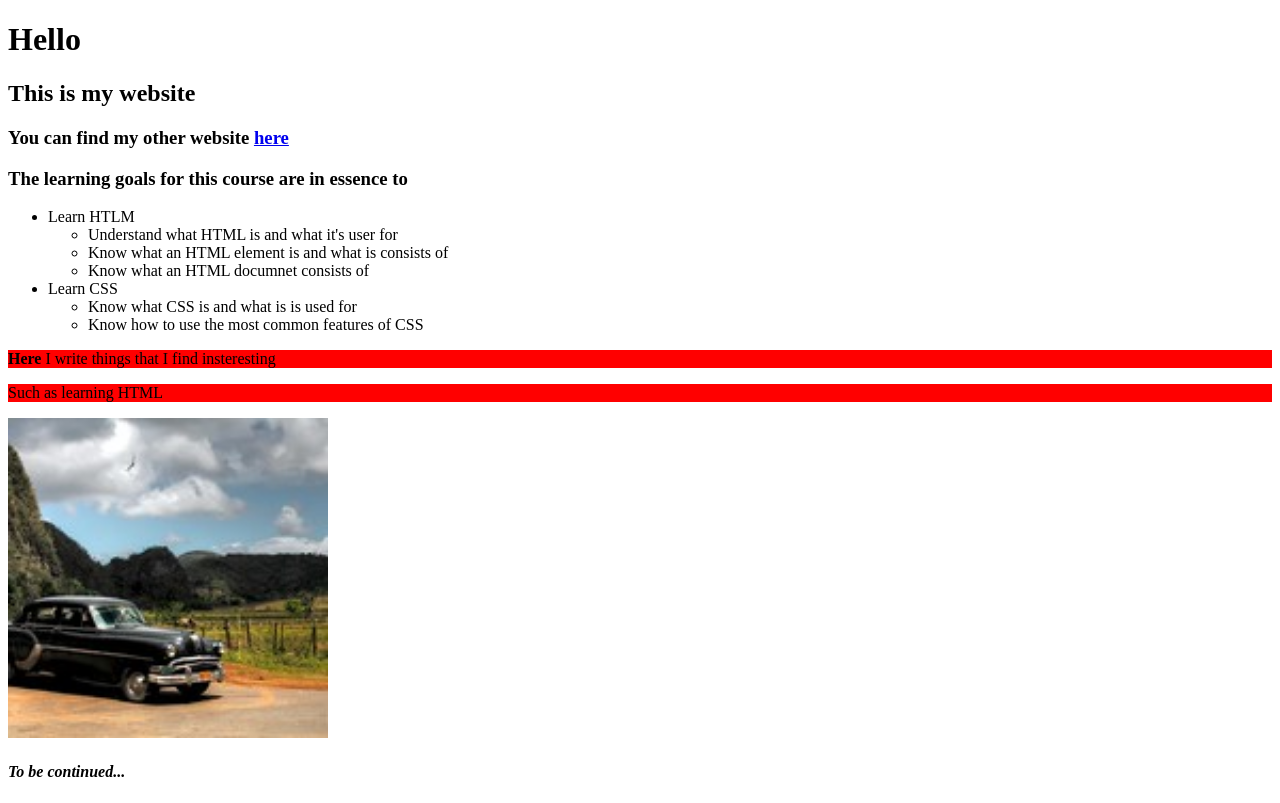
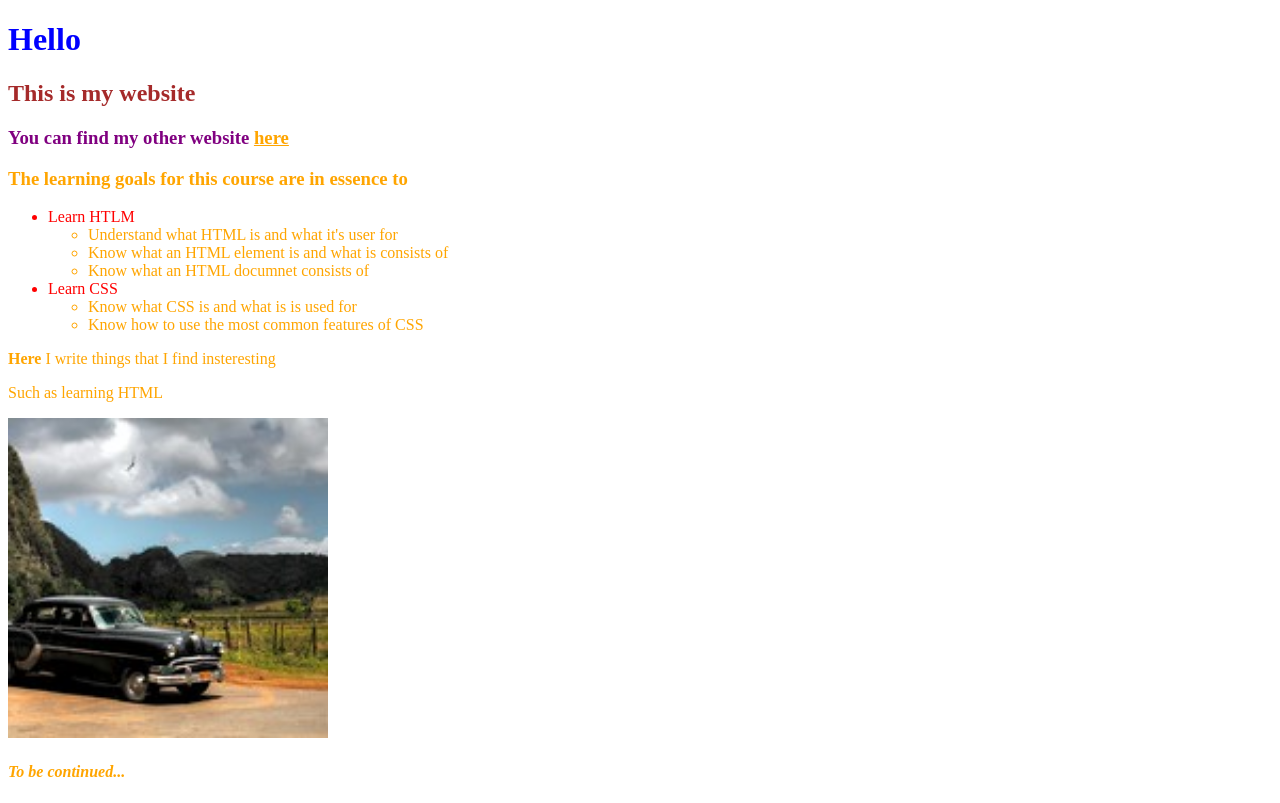
Before and after one commit to BorisVer/lapio-website, a plain HTML site: page lapio-website/index.html in a window 1280 px wide. Drawn offline with Linux system fonts and the light colour scheme.

Commit message:
Part 3, add eigth exercise

```diff
--- a/lapio-website/index.html
+++ b/lapio-website/index.html
@@ -8,28 +8,28 @@
 </head>
 
 <body>
-  <h1>Hello</h1>
-  <h2><strong>This is my website</strong></h2>
-  <h3>You can find my other website <a href="index2.html">here</a></h3>
-  <h3><strong>The learning goals for this course are in essence to</strong></h3>
+  <h1 class="blue">Hello</h1>
+  <h2 class="brown"><strong>This is my website</strong></h2>
+  <h3 class="purple">You can find my other website <a class="orange" href="index2.html">here</a></h3>
+  <h3 class="orange"><strong>The learning goals for this course are in essence to</strong></h3>
   <ul>
-    <li>Learn HTLM</li>
-    <ul>
+    <li class="red">Learn HTLM</li>
+    <ul class="orange">
       <li>Understand what HTML is and what it's user for</li>
       <li>Know what an HTML element is and what is consists of</li>
       <li>Know what an HTML documnet consists of</li>
     </ul>
-    <li>Learn CSS</li>
-    <ul>
+    <li class="red">Learn CSS</li>
+    <ul class="orange">
       <li>Know what CSS is and what is is used for</li>
       <li>Know how to use the most common features of CSS</li>
     </ul>
   </ul>
-  <p><strong>Here</strong> I write things that I find insteresting</p>
-  <p>Such as learning HTML</p>
+  <p class="orange"><strong>Here</strong> I write things that I find insteresting</p>
+  <p class="orange">Such as learning HTML</p>
   <!-- A picture of a old car in cuba -->
   <img src="assets/cubancar.jpg" alt="Cuban Car" height="320">
-  <h4><em>To be continued...</em></p>
+  <h4 class="orange"><em>To be continued...</em></p>
 </body>
 
 </html>
--- a/lapio-website/style.css
+++ b/lapio-website/style.css
@@ -1 +1,15 @@
-p {background-color: red;}
+.orange {
+    color: orange;
+}
+.blue {
+    color: blue;
+}
+.brown {
+    color: brown;
+}
+.purple {
+    color: purple;
+}
+.red {
+    color: red;
+}
```
